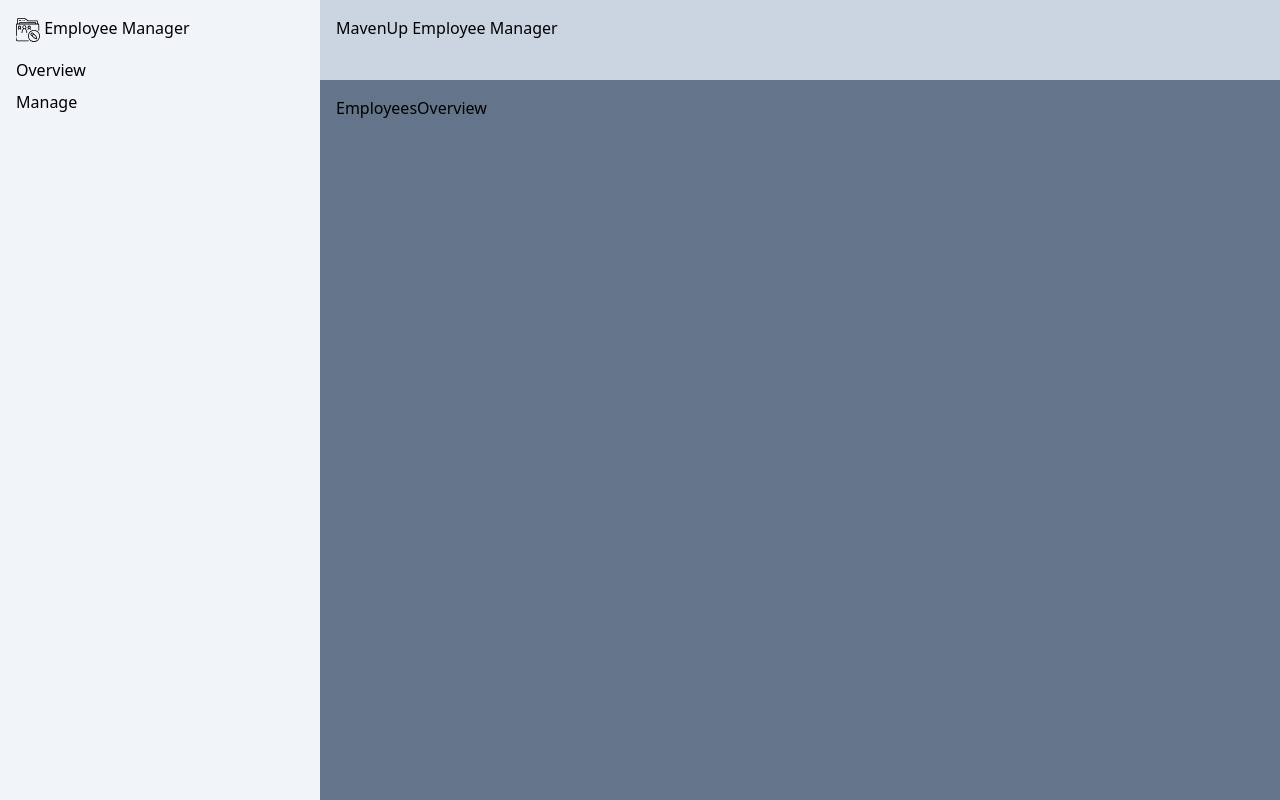
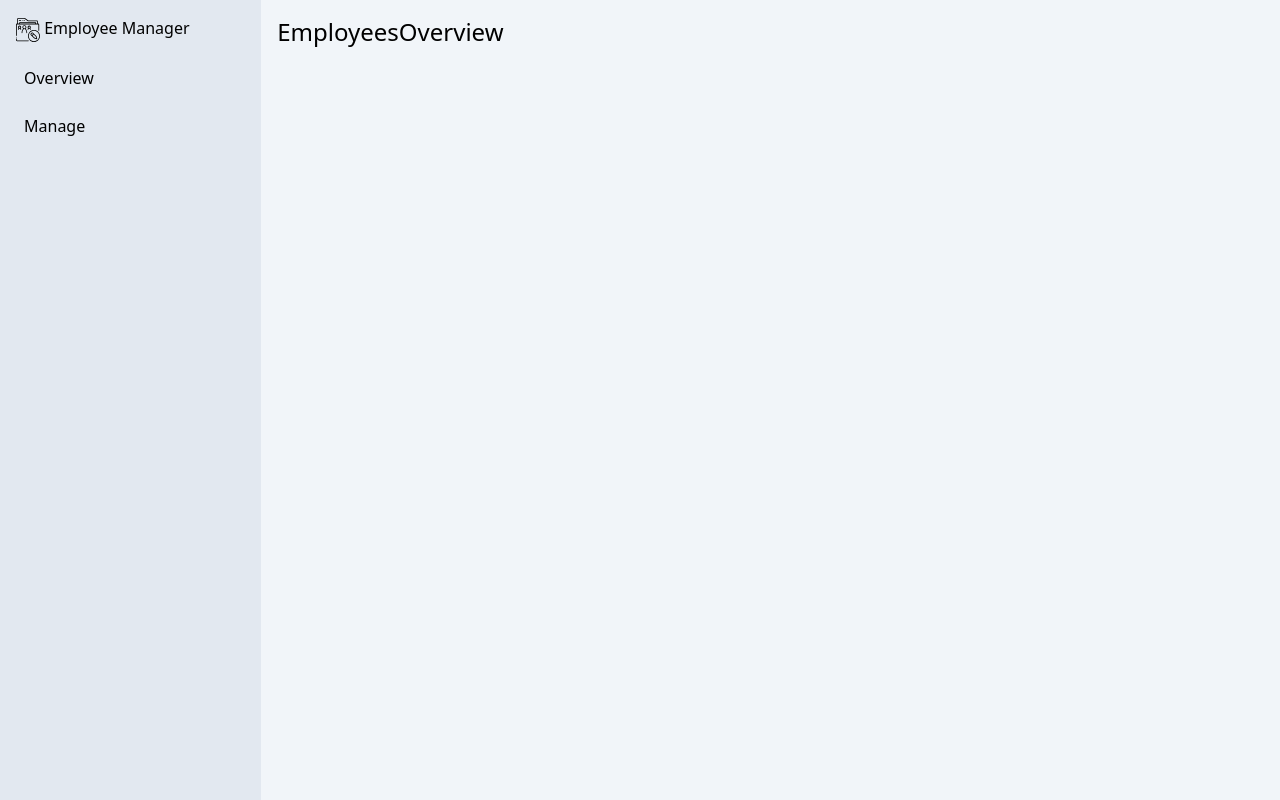
Before and after one commit to irfantayyib07/employee-manager, a React (Vite) app: page / in a window 1280 px wide. Built offline with nearby package versions, Linux system fonts and the light colour scheme.

Commit message:
before shadcn

```diff
--- a/src/App.tsx
+++ b/src/App.tsx
@@ -1,15 +1,15 @@
 import { Routes, Route } from "react-router-dom";
 import Layout from "./components/Layout";
-import EmployeesOverview from "./components/EmployeesOverview";
-import ManageEmployees from "./components/ManageEmployees";
+import Overview from "./components/Overview";
+import Manage from "./components/Manage";
 
 function App() {
  return (
   <>
    <Routes>
     <Route path="/" element={<Layout />}>
-     <Route path="/" element={<EmployeesOverview />} />
-     <Route path="/manage" element={<ManageEmployees />} />
+     <Route path="/" element={<Overview />} />
+     <Route path="/manage" element={<Manage />} />
     </Route>
    </Routes>
   </>
--- a/src/components/Header.tsx
+++ b/src/components/Header.tsx
@@ -2,8 +2,8 @@
 function Header({  }) {
  return (
   <>
-   <header className="col-start-2 col-end-13 row-start-1 row-end-2 bg-slate-300 p-4">
-    MavenUp Employee Manager
+   <header className="bg-slate-300 p-4">
+    <h1>MAVENUP EMPLOYEE MANAGER</h1>
    </header>
   </>
  )
--- a/src/components/Layout.tsx
+++ b/src/components/Layout.tsx
@@ -5,10 +5,14 @@
 function Layout({ }) {
  return (
   <>
-   <div className="grid grid-cols-4 grid-rows-10 h-screen">
-    <Header />
-    <Outlet />
+   <div className="flex">
     <Sidebar />
+    <div className="flex flex-col w-full">
+     {/* <Header /> */}
+     <main className="bg-slate-100 p-4 h-full">
+     <Outlet />
+     </main>
+    </div>
    </div>
   </>
  );
--- a/src/components/ManageEmployees.tsx
+++ b/src/components/Manage.tsx
@@ -1,10 +1,11 @@
+import SectionHeading from "./ui/SectionHeading";
 
 function ManageEmployees({ }) {
  return (
   <>
-   <div className="bg-slate-500 col-start-2 col-end-13 row-start-2 row-end-13 p-4">
+   <SectionHeading>
     ManageEmployees
-   </div>
+   </SectionHeading>
   </>
  );
 }
--- a/src/components/EmployeesOverview.tsx
+++ b/src/components/Overview.tsx
@@ -1,10 +1,11 @@
+import SectionHeading from "./ui/SectionHeading";
 
 function EmployeesOverview({  }) {
  return (
   <>
-   <main className="bg-slate-500 col-start-2 col-end-13 row-start-2 row-end-13 p-4">
+   <SectionHeading>
     EmployeesOverview
-   </main>
+   </SectionHeading>
   </>
  )
 }
--- a/src/components/Sidebar.tsx
+++ b/src/components/Sidebar.tsx
@@ -4,13 +4,13 @@
 function Sidebar({  }) {
  return (
   <>
-   <aside className="bg-slate-100 col-start-1 row-start-1 row-end-13 h-full p-4">
+   <aside className="bg-slate-200 h-screen p-4 basis-1/4">
     <div className="whitespace-nowrap mb-4 select-none"><img src="/logo.svg" alt="app logo" className="size-6 inline" /> Employee Manager</div>
     <ul className="space-y-2">
      {
       SIDEBAR_NAV_LINKS.map(link => (
        <li key={link.path}>
-        <Link to={link.path} className="">{link.name}</Link>
+        <Link to={link.path} className="inline-block w-full hover:bg-slate-300 p-2 transition rounded-md focus:bg-slate-300">{link.name}</Link>
        </li>
       ))
      }
--- /dev/null
+++ b/src/components/ui/SectionHeading.tsx
@@ -0,0 +1,13 @@
+import React from "react";
+
+function SectionHeading({ children }: { children: React.ReactNode; }) {
+ return (
+  <>
+   <h1 className="text-2xl">
+    {children}
+   </h1>
+  </>
+ );
+}
+
+export default SectionHeading;
--- a/src/output.css
+++ b/src/output.css
@@ -1,5 +1,5 @@
 /*
-! tailwindcss v3.4.3 | MIT License | https://tailwindcss.com
+! tailwindcss v3.4.1 | MIT License | https://tailwindcss.com
 */
 
 /*
@@ -211,8 +211,6 @@
   /* 1 */
   line-height: inherit;
   /* 1 */
-  letter-spacing: inherit;
-  /* 1 */
   color: inherit;
   /* 1 */
   margin: 0;
@@ -236,9 +234,9 @@
 */
 
 button,
-input:where([type='button']),
-input:where([type='reset']),
-input:where([type='submit']) {
+[type='button'],
+[type='reset'],
+[type='submit'] {
   -webkit-appearance: button;
   /* 1 */
   background-color: transparent;
@@ -494,10 +492,6 @@
   --tw-backdrop-opacity:  ;
   --tw-backdrop-saturate:  ;
   --tw-backdrop-sepia:  ;
-  --tw-contain-size:  ;
-  --tw-contain-layout:  ;
-  --tw-contain-paint:  ;
-  --tw-contain-style:  ;
 }
 
 ::backdrop {
@@ -548,50 +542,22 @@
   --tw-backdrop-opacity:  ;
   --tw-backdrop-saturate:  ;
   --tw-backdrop-sepia:  ;
-  --tw-contain-size:  ;
-  --tw-contain-layout:  ;
-  --tw-contain-paint:  ;
-  --tw-contain-style:  ;
-}
-
-.col-start-1 {
-  grid-column-start: 1;
-}
-
-.col-start-2 {
-  grid-column-start: 2;
-}
-
-.col-end-13 {
-  grid-column-end: 13;
-}
-
-.row-start-1 {
-  grid-row-start: 1;
-}
-
-.row-start-2 {
-  grid-row-start: 2;
-}
-
-.row-end-13 {
-  grid-row-end: 13;
-}
-
-.row-end-2 {
-  grid-row-end: 2;
 }
 
 .mb-4 {
   margin-bottom: 1rem;
 }
 
+.inline-block {
+  display: inline-block;
+}
+
 .inline {
   display: inline;
 }
 
-.grid {
-  display: grid;
+.flex {
+  display: flex;
 }
 
 .size-6 {
@@ -607,18 +573,22 @@
   height: 100vh;
 }
 
+.w-full {
+  width: 100%;
+}
+
+.basis-1\/4 {
+  flex-basis: 25%;
+}
+
 .select-none {
   -webkit-user-select: none;
      -moz-user-select: none;
           user-select: none;
 }
 
-.grid-cols-4 {
-  grid-template-columns: repeat(4, minmax(0, 1fr));
-}
-
-.grid-rows-10 {
-  grid-template-rows: repeat(10, minmax(0, 1fr));
+.flex-col {
+  flex-direction: column;
 }
 
 .space-y-2 > :not([hidden]) ~ :not([hidden]) {
@@ -629,6 +599,10 @@
 
 .whitespace-nowrap {
   white-space: nowrap;
+}
+
+.rounded-md {
+  border-radius: 0.375rem;
 }
 
 .bg-slate-100 {
@@ -646,6 +620,53 @@
   background-color: rgb(100 116 139 / var(--tw-bg-opacity));
 }
 
+.bg-slate-200 {
+  --tw-bg-opacity: 1;
+  background-color: rgb(226 232 240 / var(--tw-bg-opacity));
+}
+
+.p-2 {
+  padding: 0.5rem;
+}
+
 .p-4 {
   padding: 1rem;
 }
+
+.text-3xl {
+  font-size: 1.875rem;
+  line-height: 2.25rem;
+}
+
+.text-2xl {
+  font-size: 1.5rem;
+  line-height: 2rem;
+}
+
+.transition {
+  transition-property: color, background-color, border-color, text-decoration-color, fill, stroke, opacity, box-shadow, transform, filter, -webkit-backdrop-filter;
+  transition-property: color, background-color, border-color, text-decoration-color, fill, stroke, opacity, box-shadow, transform, filter, backdrop-filter;
+  transition-property: color, background-color, border-color, text-decoration-color, fill, stroke, opacity, box-shadow, transform, filter, backdrop-filter, -webkit-backdrop-filter;
+  transition-timing-function: cubic-bezier(0.4, 0, 0.2, 1);
+  transition-duration: 150ms;
+}
+
+.hover\:bg-slate-200:hover {
+  --tw-bg-opacity: 1;
+  background-color: rgb(226 232 240 / var(--tw-bg-opacity));
+}
+
+.hover\:bg-slate-300:hover {
+  --tw-bg-opacity: 1;
+  background-color: rgb(203 213 225 / var(--tw-bg-opacity));
+}
+
+.focus\:bg-slate-200:focus {
+  --tw-bg-opacity: 1;
+  background-color: rgb(226 232 240 / var(--tw-bg-opacity));
+}
+
+.focus\:bg-slate-300:focus {
+  --tw-bg-opacity: 1;
+  background-color: rgb(203 213 225 / var(--tw-bg-opacity));
+}
--- a/vite.config.ts
+++ b/vite.config.ts
@@ -1,4 +1,3 @@
-import path from "path"
 import react from "@vitejs/plugin-react"
 import { defineConfig } from "vite"
 
```
Also changed, not shown: package.json (+2 -10 lines), tailwind.config.js (+6 -6 lines), components.json (deleted), 1 other file (tests, documents, lock files or other folders).
